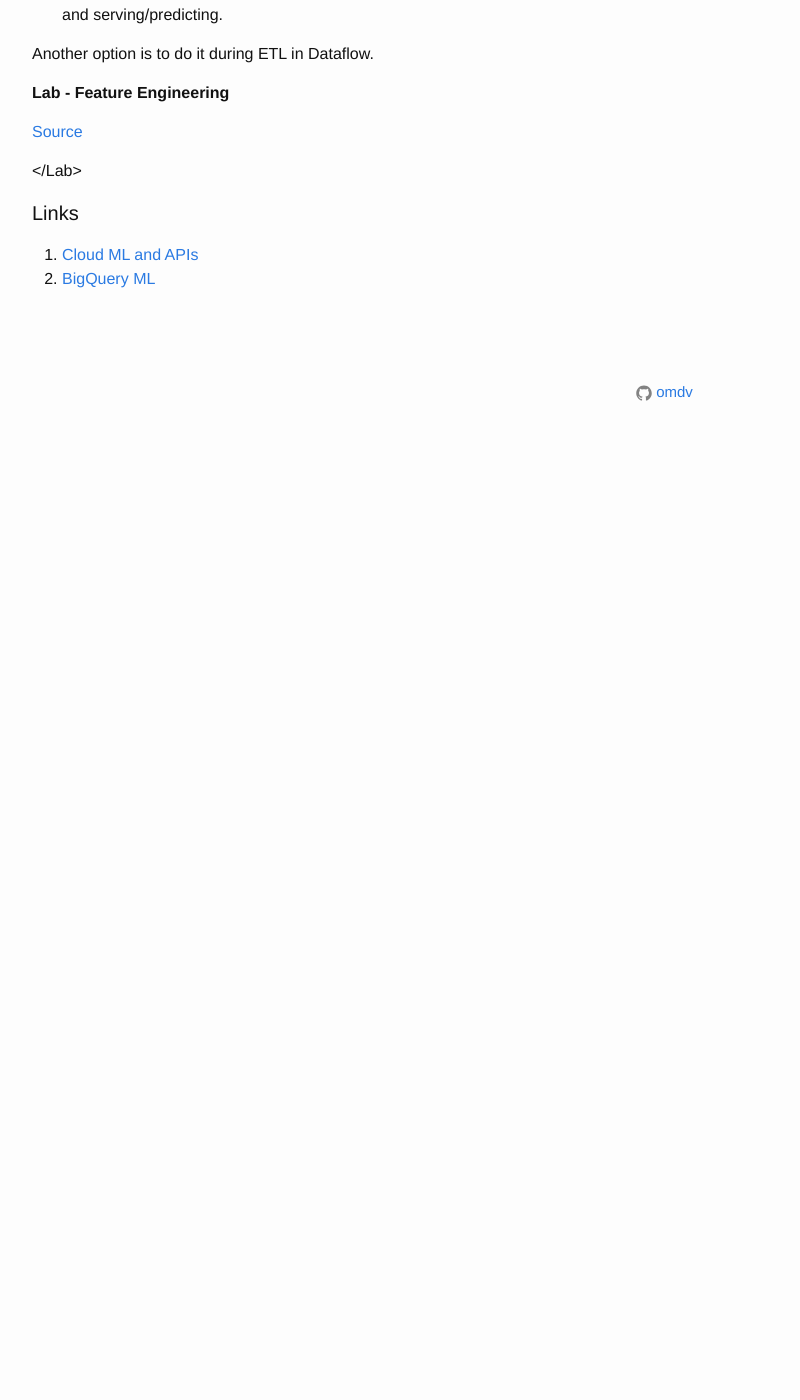
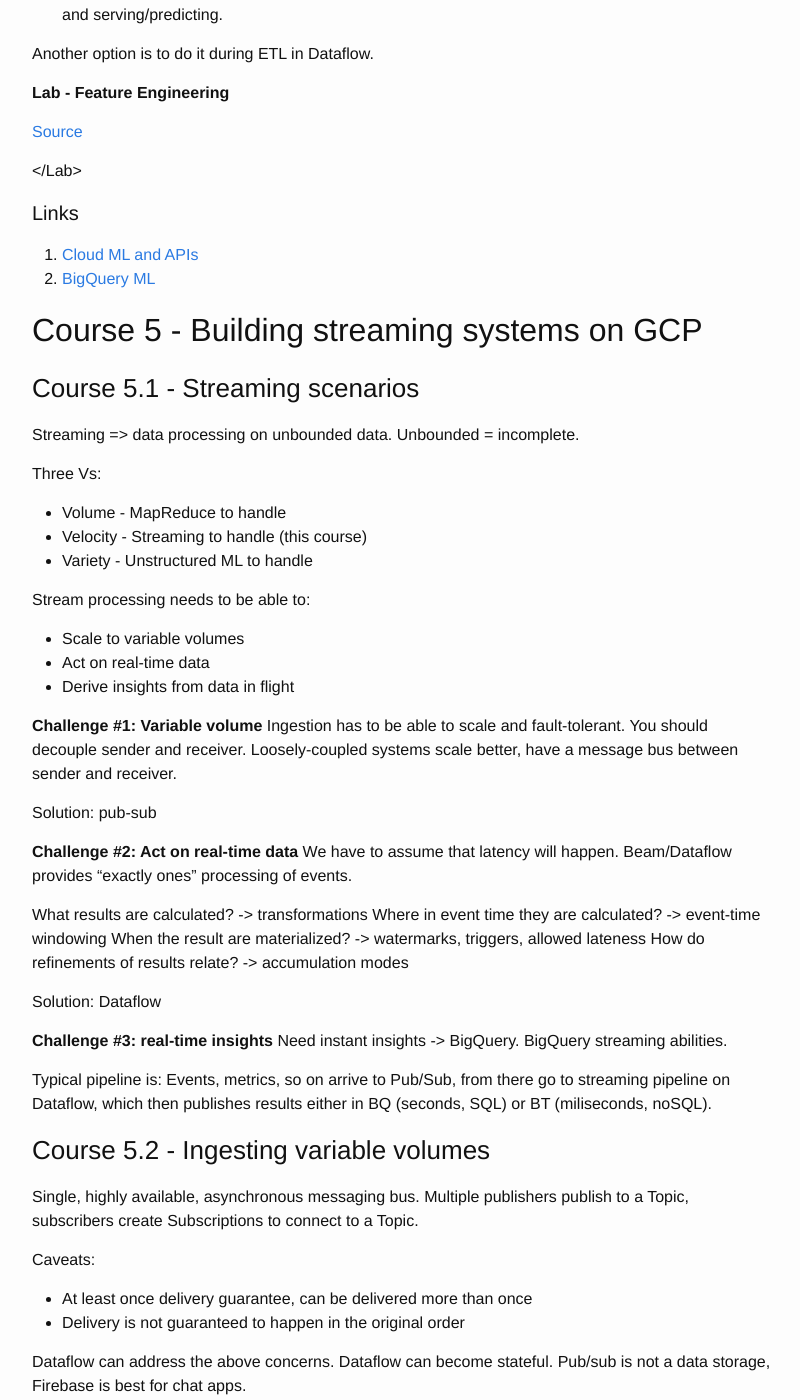
Before and after one commit to omdv/omdv.github.io, a Jekyll site: the page built from _posts/2019-11-07-Coursera-GCP-Data-Engineer.markdown, in a window 1280 px wide and 1400 px high, scrolled down 31549 px. Shown: the whole window, without its empty margins (238-1038 px from the left). Built offline with Jekyll 4.4.1, drawn with Linux system fonts in a browser that asks for light colours; nearby versions of some CDN libraries; before the commit the page ends 31997 px from its top, so only the background shows below that; some of the changed text lies outside the part shown.

Commit message:
Start of streaming course in GCP Data Engineering

````diff
--- a/_posts/2019-11-07-Coursera-GCP-Data-Engineer.markdown
+++ b/_posts/2019-11-07-Coursera-GCP-Data-Engineer.markdown
@@ -1282,3 +1282,73 @@ Another option is to do it during ETL in Dataflow.
 #### Links
 1. [Cloud ML and APIs]({{ site.url }}/assets/GCP_CloudML.pdf)
 1. [BigQuery ML]({{ site.url }}/assets/GCP_BigqueryML.pdf)
+
+## Course 5 - Building streaming systems on GCP
+
+### Course 5.1 - Streaming scenarios
+
+Streaming => data processing on unbounded data. Unbounded = incomplete.
+
+Three Vs:
+- Volume - MapReduce to handle
+- Velocity - Streaming to handle (this course)
+- Variety - Unstructured ML to handle
+
+Stream processing needs to be able to:
+- Scale to variable volumes
+- Act on real-time data
+- Derive insights from data in flight
+
+**Challenge #1: Variable volume**
+Ingestion has to be able to scale and fault-tolerant. You should decouple sender and receiver. Loosely-coupled systems scale better, have a message bus between sender and receiver.
+
+Solution: pub-sub
+
+**Challenge #2: Act on real-time data**
+We have to assume that latency will happen. Beam/Dataflow provides "exactly ones" processing of events.
+
+What results are calculated? -> transformations
+Where in event time they are calculated? -> event-time windowing
+When the result are materialized? -> watermarks, triggers, allowed lateness
+How do refinements of results relate? -> accumulation modes
+
+Solution: Dataflow
+
+**Challenge #3: real-time insights**
+Need instant insights -> BigQuery. BigQuery streaming abilities.
+
+Typical pipeline is:
+Events, metrics, so on arrive to Pub/Sub, from there go to streaming pipeline on Dataflow, which then publishes results either in BQ (seconds, SQL) or BT (miliseconds, noSQL).
+
+### Course 5.2 - Ingesting variable volumes
+
+Single, highly available, asynchronous messaging bus.
+Multiple publishers publish to a Topic, subscribers create Subscriptions to connect to a Topic.
+
+Caveats:
+- At least once delivery guarantee, can be delivered more than once
+- Delivery is not guaranteed to happen in the original order
+
+Dataflow can address the above concerns. Dataflow can become stateful.
+Pub/sub is not a data storage, Firebase is best for chat apps.
+
+Pull vs push delivery flows. Pull is great for a large number of dynamically created subscriptions, push is great for close to real-time performance.
+
+**Lab - Publish streaming data to pub/sub**
+
+Goals:
+- Create a Pub/Sub topic and subscription
+- Simulate your traffic sensor data into Pub/Sub
+
+```
+gcloud pubsub topics create sandiego
+gcloud pubsub topics publish sandiego --message "hello"
+gcloud pubsub subscriptions create --topic sandiego mySub1
+gcloud pubsub subscriptions pull --auto-ack mySub1
+
+gcloud pubsub topics publish sandiego --message "hello again"
+gcloud pubsub subscriptions pull --auto-ack mySub1
+```
+
+[Python script to simulate data](https://github.com/GoogleCloudPlatform/training-data-analyst/blob/master/courses/streaming/publish/send_sensor_data.py)
+</Lab>
````
